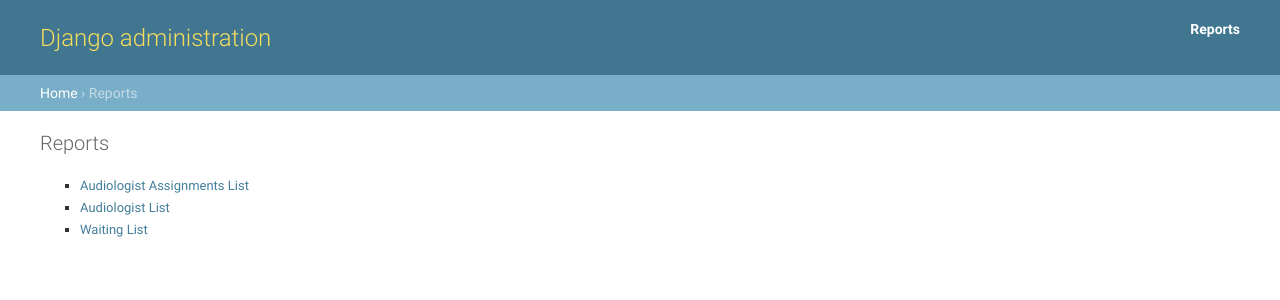
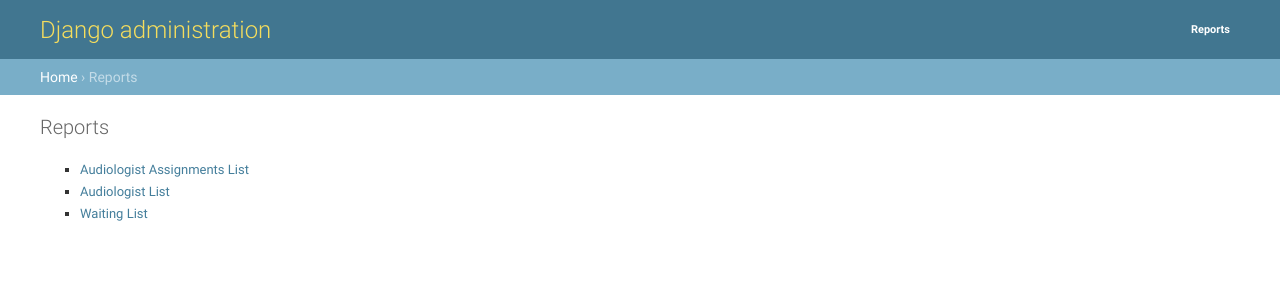
Before and after one commit to deafhhs/adapt, a Django app: page /reports/ in a window 1280 px wide. Shown: the top 300 px of the page. Run offline with Django 3.2, Linux system fonts and the light colour scheme; a user stored in the database is signed in; parts of the project's set-up code (start-up, migrations or seed data) failed here and were passed over.

Commit message:
Restyle reports link

```diff
--- a/templates/admin/base_site.html
+++ b/templates/admin/base_site.html
@@ -13,14 +13,17 @@ Ideally we'd just extend that file but we can't since this current file has the
 
 {% block nav-global %}
     {{ block.super }}
-    <h3 id="reports_link"><a href="/reports/">Reports</a></h3>
+    <div id="reports_link"><a href="/reports/">Reports</a></div>
 {% endblock %}
 
 {% block extrastyle %}
     <style>
         #reports_link {
-            margin-left: 1em;
-            margin-bottom: 2em;
+            float: right;
+            padding: 1.2em 10px;
+            font-size: 11px;
+            text-align: right;
+            font-weight: bold;
         }
         .module {
             margin-bottom: 3em;
```
